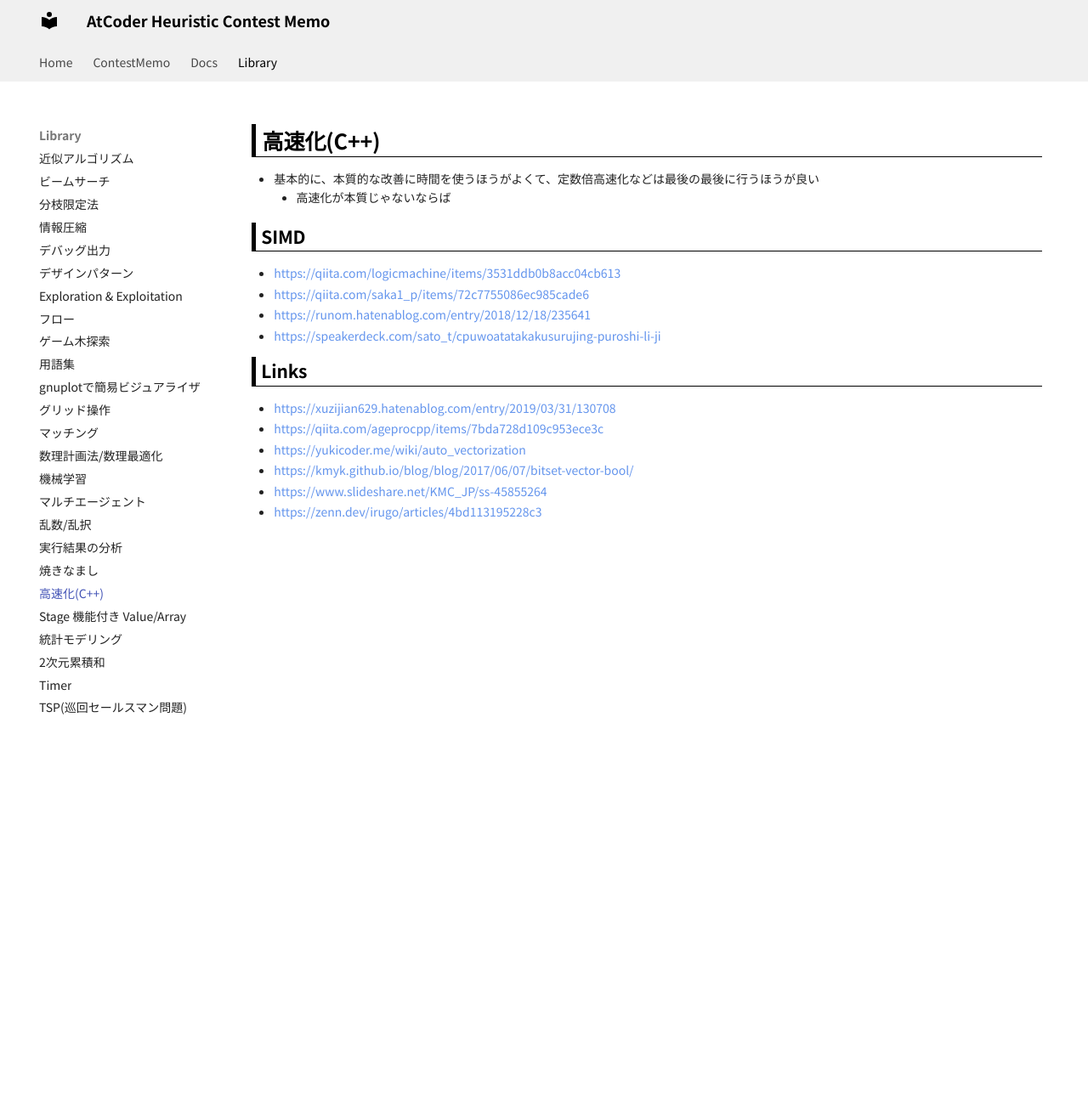
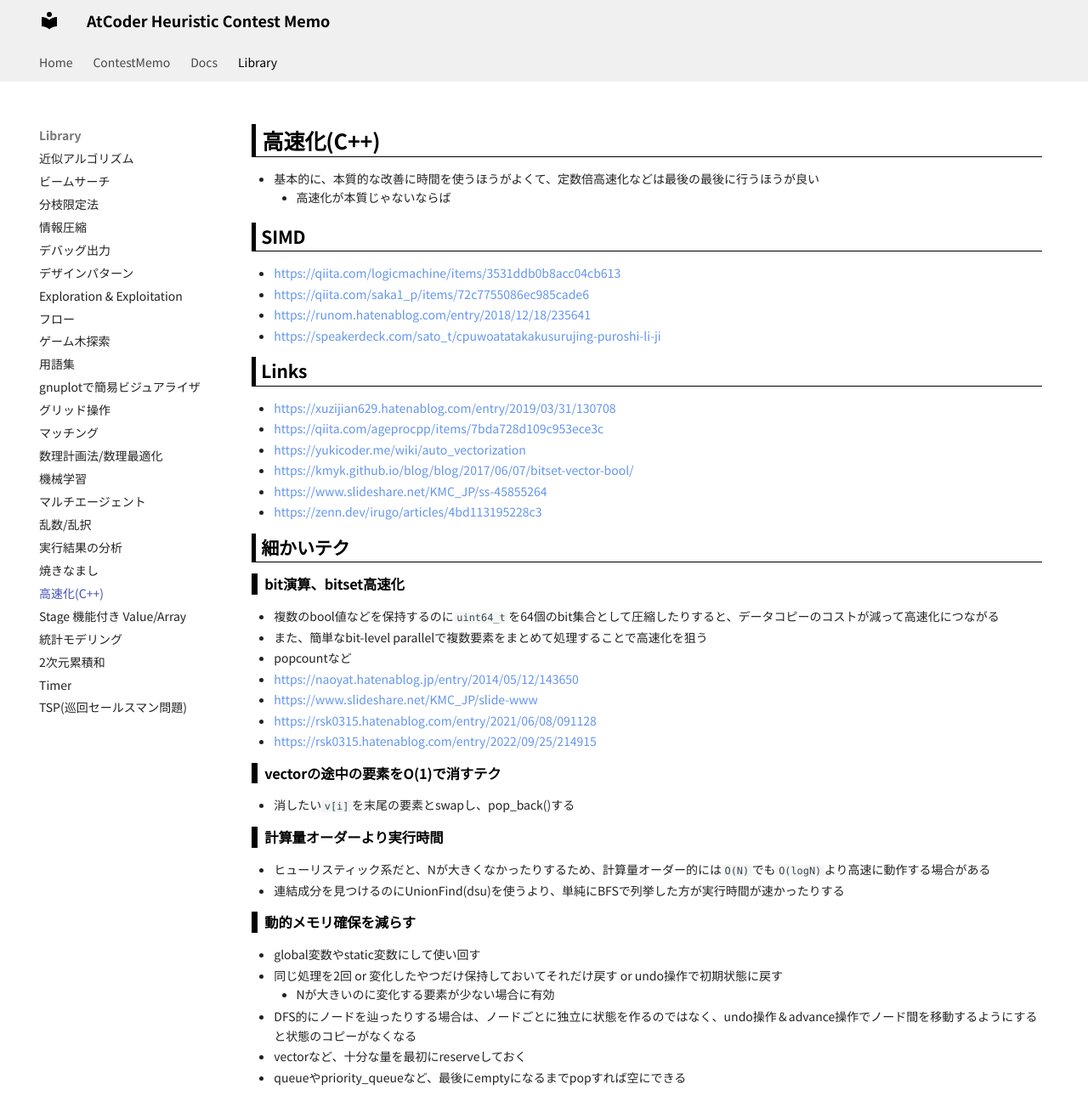
Before and after one commit to jetbead/AtCoderHeuristicContestMemo, an MkDocs documentation site: the page built from docs/Library/speedup.md, in a window 1280 px wide and 1303 px high. Shown: the whole window at 85% size. Built offline with MkDocs 1.6.1 and Material for MkDocs 9.7.7, drawn with Linux system fonts in a browser that asks for light colours; some web fonts are replaced.

Commit message:
modify speedup

```diff
--- a/docs/Library/speedup.md
+++ b/docs/Library/speedup.md
@@ -18,3 +18,35 @@
 - https://kmyk.github.io/blog/blog/2017/06/07/bitset-vector-bool/
 - https://www.slideshare.net/KMC_JP/ss-45855264
 - https://zenn.dev/irugo/articles/4bd113195228c3
+
+
+## 細かいテク
+
+### bit演算、bitset高速化
+
+- 複数のbool値などを保持するのに`uint64_t`を64個のbit集合として圧縮したりすると、データコピーのコストが減って高速化につながる
+- また、簡単なbit-level parallelで複数要素をまとめて処理することで高速化を狙う
+- popcountなど
+- https://naoyat.hatenablog.jp/entry/2014/05/12/143650
+- https://www.slideshare.net/KMC_JP/slide-www
+- https://rsk0315.hatenablog.com/entry/2021/06/08/091128
+- https://rsk0315.hatenablog.com/entry/2022/09/25/214915
+
+
+### vectorの途中の要素をO(1)で消すテク
+
+- 消したい`v[i]`を末尾の要素とswapし、pop_back()する
+
+### 計算量オーダーより実行時間
+
+- ヒューリスティック系だと、Nが大きくなかったりするため、計算量オーダー的には`O(N)`でも`O(logN)`より高速に動作する場合がある
+- 連結成分を見つけるのにUnionFind(dsu)を使うより、単純にBFSで列挙した方が実行時間が速かったりする
+
+### 動的メモリ確保を減らす
+
+- global変数やstatic変数にして使い回す
+- 同じ処理を2回 or 変化したやつだけ保持しておいてそれだけ戻す or undo操作で初期状態に戻す
+  - Nが大きいのに変化する要素が少ない場合に有効
+- DFS的にノードを辿ったりする場合は、ノードごとに独立に状態を作るのではなく、undo操作＆advance操作でノード間を移動するようにすると状態のコピーがなくなる
+- vectorなど、十分な量を最初にreserveしておく
+- queueやpriority_queueなど、最後にemptyになるまでpopすれば空にできる
```
